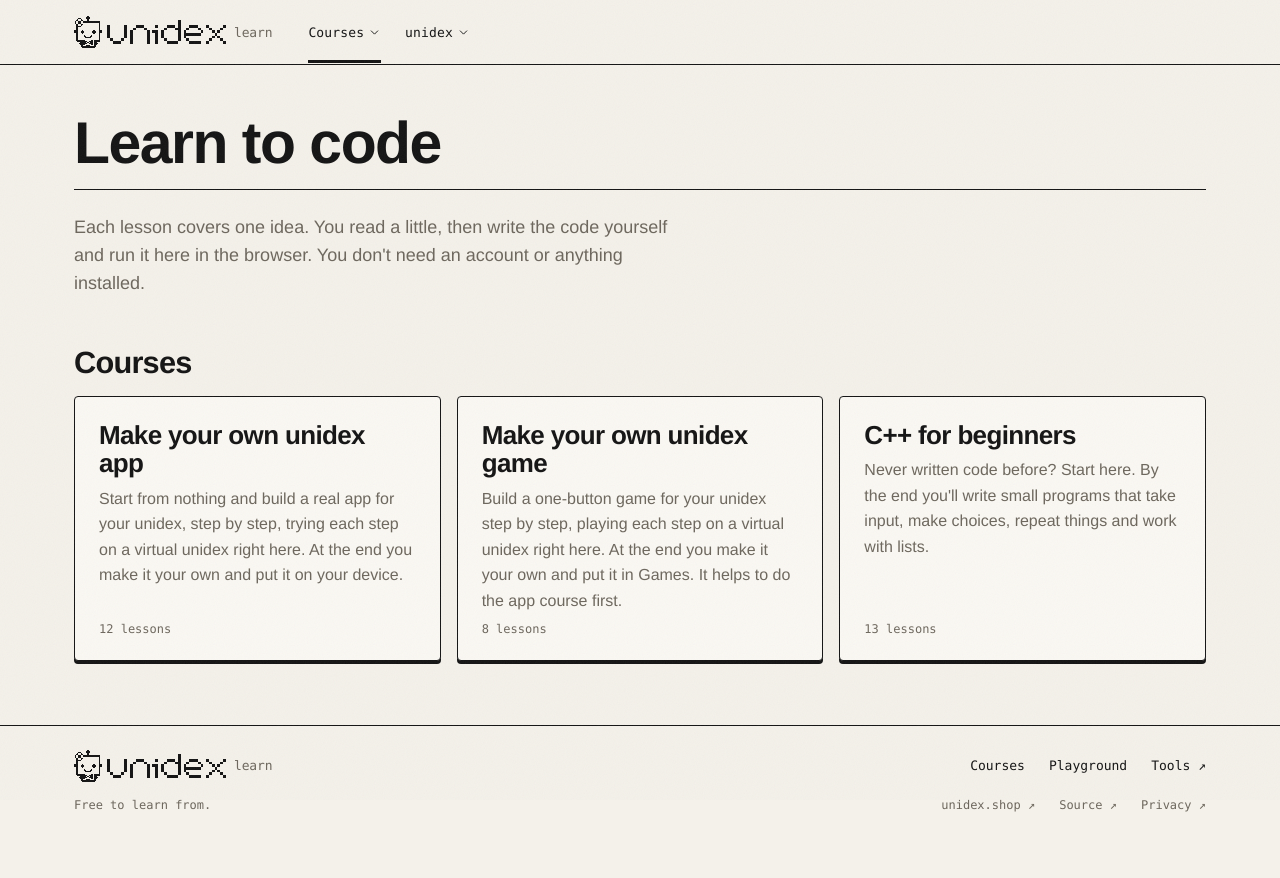
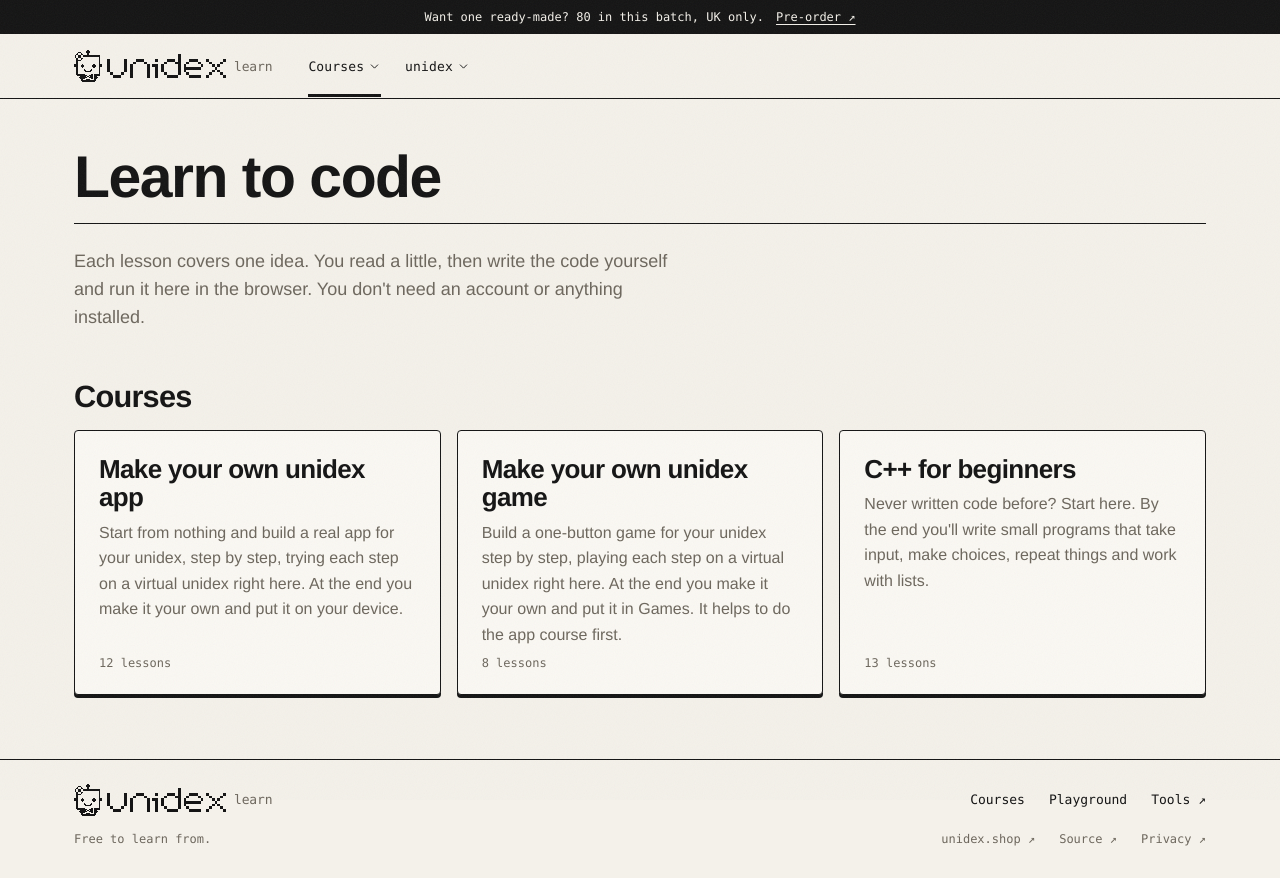
Before and after one commit to Forrest404/unidex-learn, a website with bundled scripts: page index.html in a window 1280 px wide. Before the commit the page ends 844 px from the top, so only its background shows below. Built offline with nearby package versions, Linux system fonts and the light colour scheme.

Commit message:
A thin pre-order bar above the header linking to unidex.shop/buy (80 ready-made units, UK only), as on tools.unidex.shop

```diff
--- a/chrome.js
+++ b/chrome.js
@@ -175,6 +175,11 @@ function mount() {
   if (!h) document.body.prepend(h = el('header'));
   h.className = 'site-head';
   h.replaceChildren(header());
+  // A thin bar above the header, as on unidex.shop: ready-made units are on pre-order there.
+  h.before(el('aside', { class: 'promo', 'aria-label': 'Pre-orders' },
+    el('span', { class: 'long', text: 'Want one ready-made? 80 in this batch, UK only.' }),
+    el('span', { class: 'short', text: '80 ready-made, UK only.' }),
+    el('a', { href: `${SHOP}/buy`, text: 'Pre-order ↗' })));
   const main = document.querySelector('main');
   if (main && !main.id) main.id = 'main';
   document.body.prepend(el('a', { class: 'skip', href: '#main', text: 'Skip to content' }));
--- a/style.css
+++ b/style.css
@@ -168,6 +168,12 @@ details > :last-child:not(summary) { margin-bottom: var(--s5); }
 .skip { position: absolute; left: 12px; top: -60px; z-index: 100; background: var(--fg); color: var(--bg); padding: 8px 14px;
         font: 500 13px var(--font-mono); text-decoration: none; }
 .skip:focus { top: 10px; }
+.promo { display: flex; flex-wrap: wrap; justify-content: center; gap: var(--s1) var(--s3); padding: var(--s2) var(--s4);
+         background: var(--ink); color: var(--paper); font: 12px/1.5 var(--font-mono); text-align: center; }
+.promo a { color: inherit; text-decoration-color: currentColor; white-space: nowrap; }
+.promo .short { display: none; }
+@media (max-width: 480px) { .promo .long { display: none; } .promo .short { display: inline; } }
+@media (prefers-color-scheme: dark) { .promo { background: var(--paper); color: var(--ink); } }
 .site-head { position: sticky; top: 0; z-index: 40; background: var(--bg); border-bottom: var(--rule); }
 .site-head .bar { max-width: var(--wide); margin: 0 auto; height: var(--head); padding: 0 var(--s5); display: flex;
                   align-items: center; gap: var(--s4); }
```
